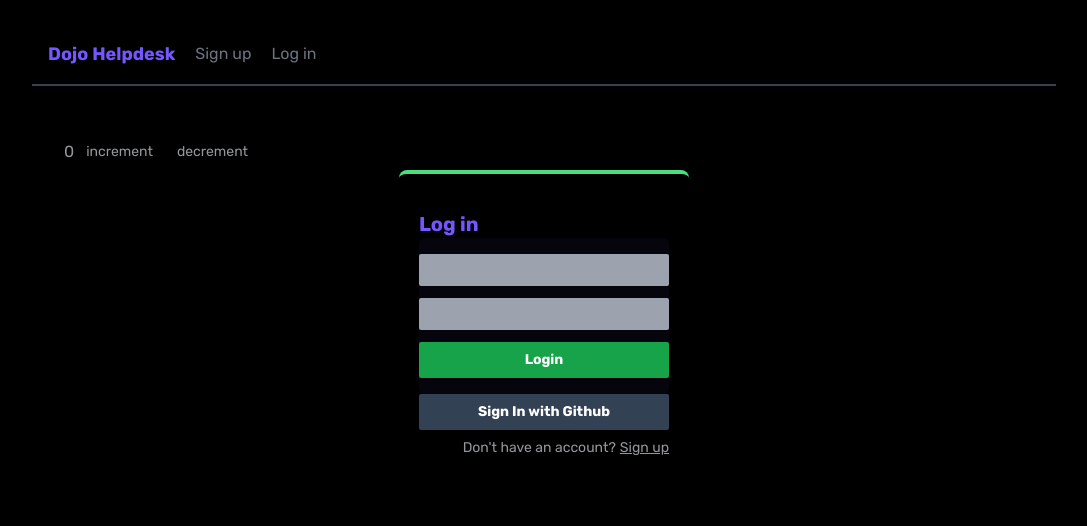
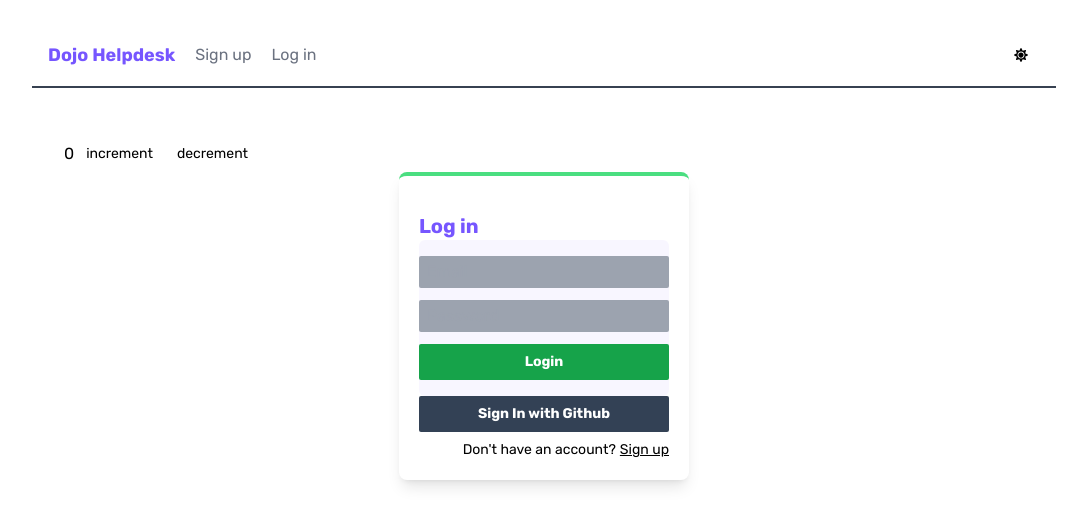
Before and after one commit to stephenlai2021/ninja-helpdesk, a Next.js app: page /login in a window 1280 px wide. Shown: the top 526 px of the page, without its empty margins (96-1183 px from the left). Built offline with nearby package versions, Linux system fonts and the light colour scheme; no server answers.

Commit message:
add theme switcher

```diff
--- a/package.json
+++ b/package.json
@@ -25,6 +25,7 @@
     "mongoose": "^8.0.2",
     "next": "^14.0.3",
     "next-auth": "^4.24.5",
+    "next-themes": "^0.2.1",
     "node-appwrite": "^11.0.0",
     "react": "^18",
     "react-dom": "^18.2.0",
--- a/src/app/(auth)/layout.jsx
+++ b/src/app/(auth)/layout.jsx
@@ -10,6 +10,9 @@ import SessionProvider from "@/components/SessionProvider";
 
 /* clerk */
 import { ClerkProvider, auth, currentUser } from "@clerk/nextjs";
+
+/* components */
+import DarkModeButton from "@/components/DarkmodeButton";
 
 export default async function AuthLayout({ children }) {
   /* supabase auth */
@@ -40,6 +43,9 @@ export default async function AuthLayout({ children }) {
         </Link>
         <Link href="/signup">Sign up</Link>
         <Link href="/login">Log in</Link>
+        <div className="ml-auto">
+          <DarkModeButton />
+        </div>
       </nav>
       {children}
 
--- a/src/app/globals.css
+++ b/src/app/globals.css
@@ -6,8 +6,8 @@
 body {
   /* background: #ebf0fa;
   @apply text-gray-500 m-8; */
-  background: black;
-  color: rgb(147, 151, 155);
+  /* background: black;
+  color: rgb(147, 151, 155); */
 }
 h1,
 h2 {
--- /dev/null
+++ b/src/components/DarkModeButton.jsx
@@ -0,0 +1,24 @@
+"use client"
+
+// import { useState, useEffect } from 'react'
+import { useTheme } from 'next-themes'
+import { FaMoon, FaSun } from 'react-icons/fa'
+
+export default function DarkModeButton() {
+  // const [mounted, setMounted] = useState(false)
+  const { theme, setTheme } = useTheme()
+
+  // useEffect(() => {
+  //   setMounted(true)
+  // }, [])
+
+  // if (!mounted) {
+  //   return null
+  // }
+
+  return (
+    <button className='' onClick={e => theme === 'dark' ? setTheme('light') : setTheme('dark')}>
+        {theme === 'dark' ? <FaMoon /> : <FaSun />}
+    </button>
+  )
+}
--- /dev/null
+++ b/src/context/darkmode.js
@@ -0,0 +1,7 @@
+'use client'
+
+import { ThemeProvider } from 'next-themes'
+
+export default function DarkModeProvider({ children }) {
+  return <ThemeProvider>{children}</ThemeProvider>
+}
```
Also changed, not shown: src/app/layout.jsx (+6 -3 lines), 1 other file (tests, documents, lock files or other folders).
